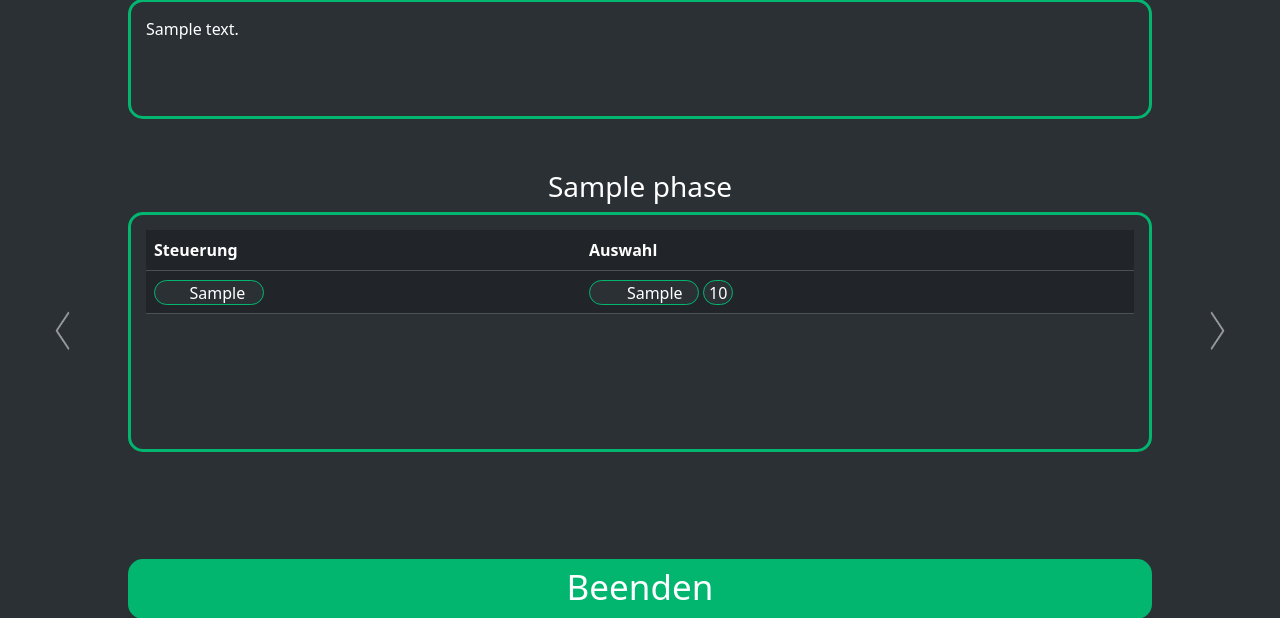
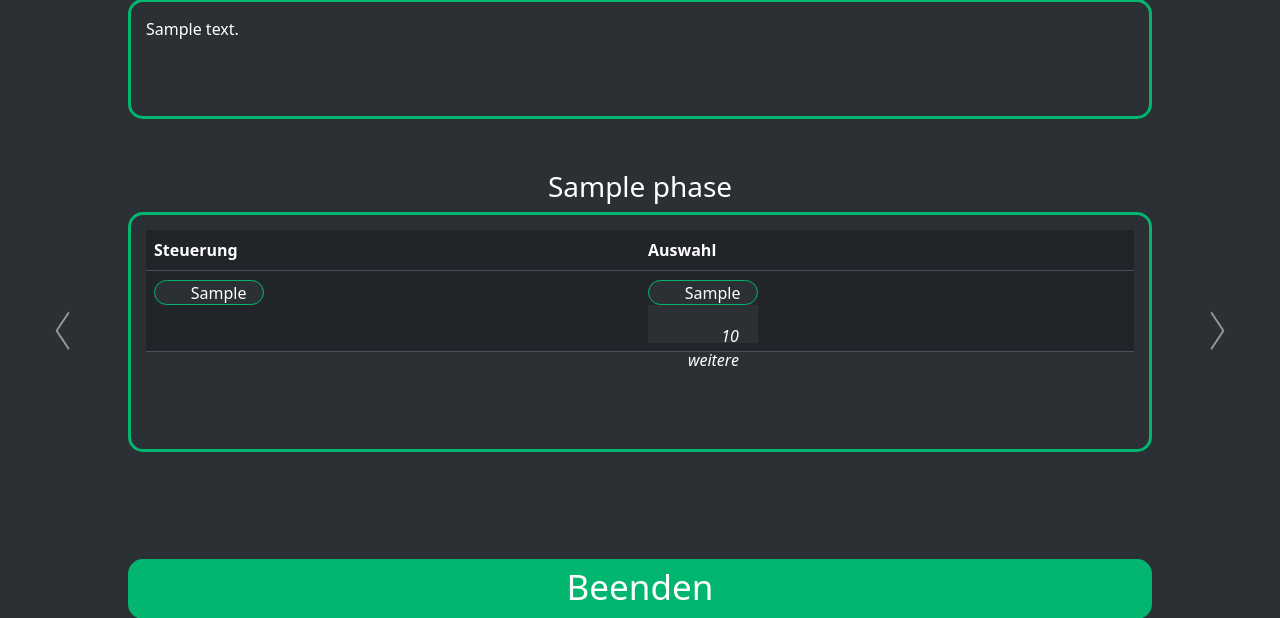
Before and after one commit to yazawa69/SWD-Gruppe-1-DemoLauncher, a Laravel app: page /scenarios/1/run/phases/1 in a window 1280 px wide. Shown: the part 161-779 px from the top of the page. Run offline with Laravel 10, Linux system fonts and the light colour scheme; tables that the repository leaves empty hold one stand-in row (values such as "Sample post").

Commit message:
Anzahl Materialien Änderung

```diff
--- a/public/css/main.css
+++ b/public/css/main.css
@@ -345,14 +345,12 @@ body {
   text-overflow: ellipsis;
 }
 .button_very_small_number {
-  width:30px;
+  width:110px;
   height: 25px;
-  padding: 0%;
-  padding-left: 0%;
-  border-style: solid;
-  border-color: #03b670;
-  border-radius: 15px;
-  text-align: center;
+  padding: 4%;
+  margin: 0%;
+  font-style: italic;
+  text-align: right;
   background-color: #2b3035 !important;
   pointer-events: none;
   cursor: not-allowed;
--- a/resources/views/scenarios/run.blade.php
+++ b/resources/views/scenarios/run.blade.php
@@ -69,9 +69,7 @@
                                     onclick="set_button_id(0, {{ $x }})">
                                         {{ $phase_devices[$x]->demoMaterials[0]->name }}
                                     </button>
-                                    <button class="btn btn-secondary button_very_small_number" data-bs-toggle="modal">
-                                        <p> 10 </p>
-                                    </button>
+                                    <p clasS="button_very_small_number"> 10 weitere</p>
                                 </td>
 
                                 @endif
@@ -115,9 +113,7 @@
                                     data-bs-target="#RunningPopUp{{ $i.$x }}" id="demo_material_{{ $i }}_{{ $x }}" onclick="set_button_id({{ $i }}, {{ $x }})">
                                         {{ $phase_devices[$x]->demoMaterials[0]->name }}
                                     </button>
-                                    <button class="btn btn-secondary button_very_small_number" >
-                                        <p> 10 </p>
-                                    </button>
+                                    <p clasS="button_very_small_number"> 10 Materialien</p>
                                 </td>
                                 @endif
                                 </tr>
```
